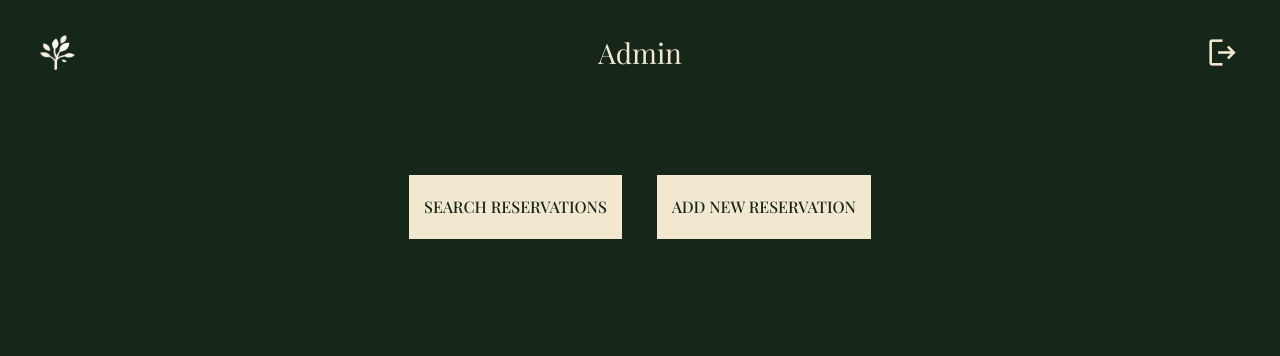
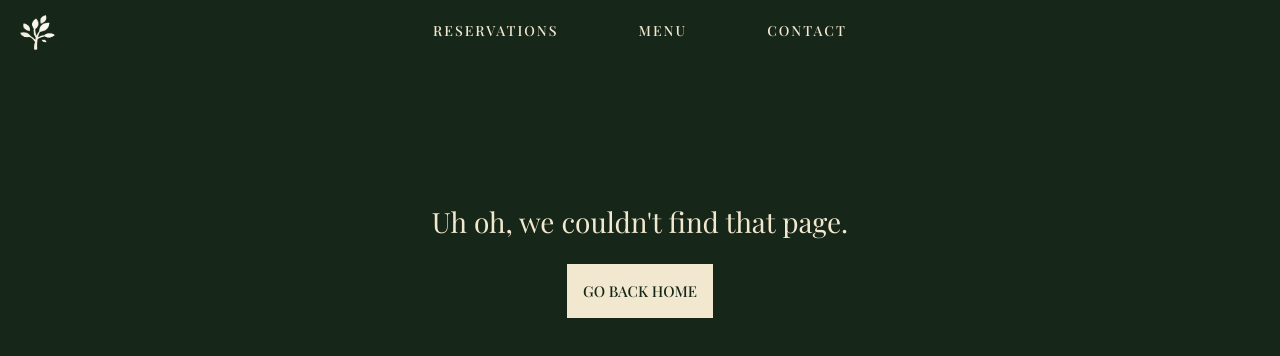
Before and after one commit to malin-nilsson/RestaurantBookingApp, a React (Create React App) app in the folder frontend/: page /admin in a window 1280 px wide. Shown: the top 356 px of the page. Built offline with nearby package versions, Linux system fonts and the light colour scheme; no server answers; a web font is replaced by a local one.

Commit message:
Changed route for Admin startpage

```diff
--- a/frontend/src/App.tsx
+++ b/frontend/src/App.tsx
@@ -76,7 +76,7 @@
             <Route path="*" element={<NotFound />} />
           </Route>
           <Route path="/" element={<LayoutWithoutNav />}>
-            <Route path="/admin" element={<Admin />} />
+            <Route path="/admin/start" element={<Admin />} />
           </Route>
         </Routes>
       </BrowserRouter>
```
